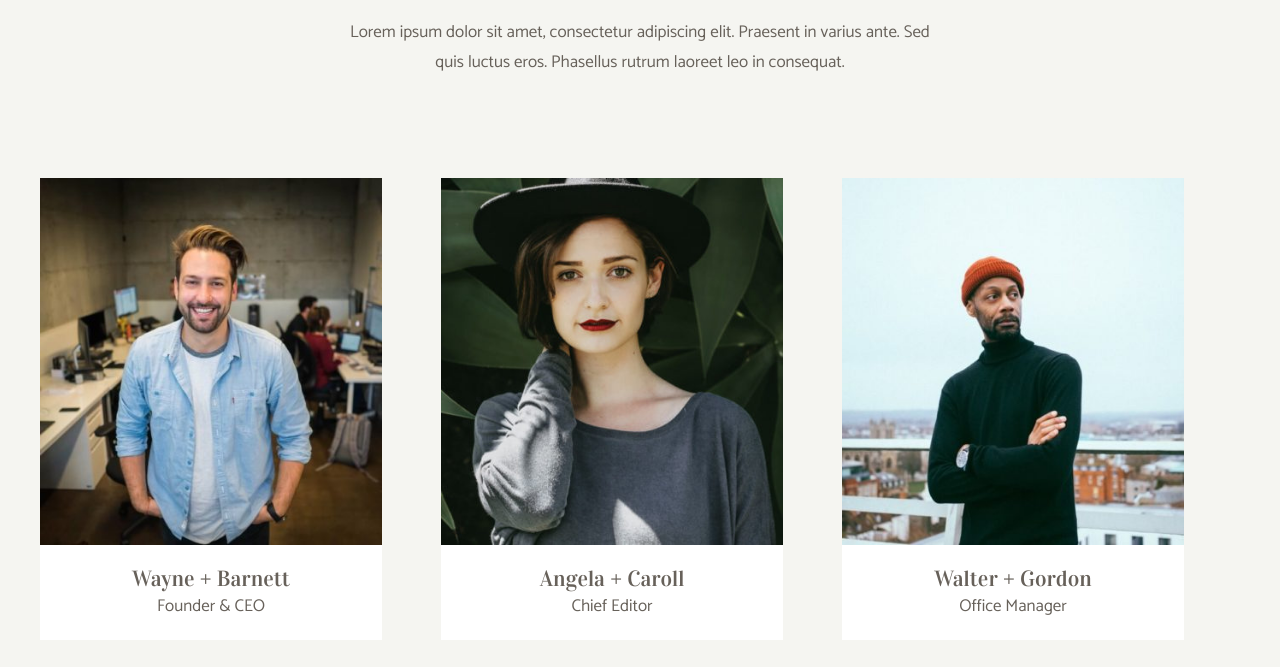
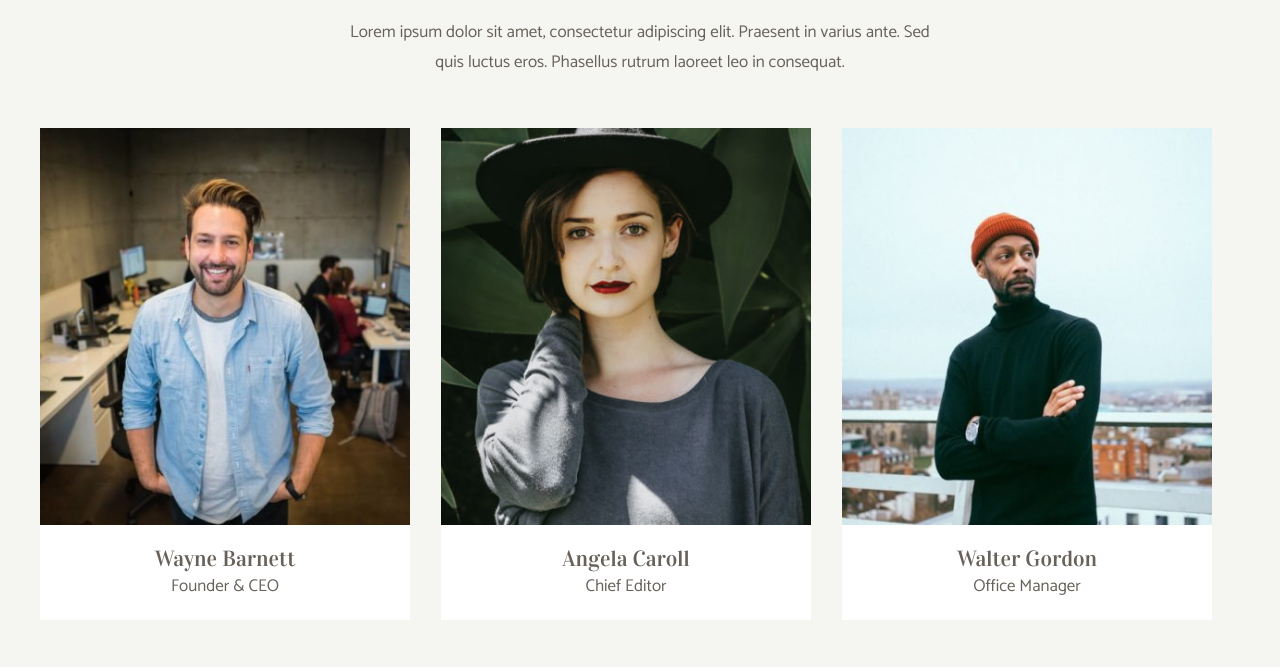
Before and after one commit to Pavel-Stefano/js-our-team, a plain HTML site: page our-team-base/index.html in a window 1280 px wide. Shown: the part 107-774 px from the top of the page. Drawn offline with Linux system fonts and the light colour scheme.

Commit message:
refactoring

```diff
--- a/our-team-base/index.html
+++ b/our-team-base/index.html
@@ -45,6 +45,8 @@
         <div class="form-container">
           <label for="name">Name </label>
           <input type="text" id="name" />
+          <label for="lastName">last Name</label>
+          <input type="text" id="lastName" />
           <label for="role">Role </label>
 
           <input type="text" id="role" />
--- a/our-team-base/index.js
+++ b/our-team-base/index.js
@@ -32,7 +32,7 @@
 // 1) definire un array di oggetti che rappresentano i membri del team.
 
 const teamMembers = [
-    //Barnett
+    //Barnett:
     {
         immagine:"img/wayne-barnett-founder-ceo.jpg",
         nome: "Wayne ",
@@ -76,38 +76,56 @@ const teamMembers = [
     }
 ];
 
-// console.log(teamMembers);  // bracket notation
+
+const teamContainer = document.querySelector(".team-container");
+
+function stampaTeam() {  // funzione per stampare tutti gli oggetti
+
+    teamContainer.removeChild(teamContainer.firstElementChild);  // rimuovo il primo elemento
+
+    for(let i = 0; i < teamMembers.length; i++) {
+        stampaMembers(teamMembers[i]);    // funzione per stampare un singolo oggetto
+    }
+}
+stampaTeam();
 
 
-// 2) // Ogni membro ha le informazioni necessarie per stampare la relativa card: Nome, Ruolo e Foto.
+function stampaMembers(member){
+    console.log(member)
+    const card = document.createElement('div');
+    card.setAttribute('class', 'team-card');
+    const cardContainer = `
+            <div class= "card-image">
+                <img src= "${member.immagine}"
+                 alt= "Wayne Barnett"/>
+            </div>
+             <div class="card-text">
+               <h3>${member.nome} ${member.cognome}</h3>
+                  <p>${member.ruolo}</p>
+            </div>
+       `;
 
-let teamContainer = document.querySelector(".team-container");
-// console.log(teamContainer);
-teamContainer.removeChild(teamContainer.firstElementChild);
+       card.innerHTML = cardContainer;
+       teamContainer.appendChild(card);
+}
 
 
+const button = document.getElementById("addMemberButton");
+button.addEventListener("click", addMember);
 
-// 2.1) creiamo le card con un ciclo per stampare le card
-for(let i = 0; i < teamMembers.length; i++){
-    let removeCard = document.querySelector('.team-card');  // rimuovo l'elemento creato in html
-    console.log(removeCard)
+function addMember(){
+    const nome = document.getElementById("name").value;
+    const cognome = document.getElementById("lastName").value;
+    const ruolo = document.getElementById("role").value;     // prendo i valori inseriti dall'utente
+    const image = document.getElementById("image").value;
 
-    // creo una variabile per le card
-    let card = document.createElement("div");
-    console.log(card);
-    card.setAttribute("class", "team-card");
-    teamContainer.append(card);
-    card.innerHTML = `
-        <div class="team-card">
-            <div class="card-image">
-              <img
-                src="${teamMembers[i].immagine}"
-                alt="Wayne Barnett"
-              />
-            </div>
-            <div class="card-text">
-              <h3>${teamMembers[i].nome} + ${teamMembers[i].cognome}</h3>
-              <p>${teamMembers[i].ruolo}</p>
-            </div>
-    `;
+    const newMember = {
+        nome:nome,
+        cognome: cognome,
+        ruolo:ruolo,
+        immagine:image,
+    }
+    teamMembers.push(newMember);
+    console.log(teamMembers);
+    stampaMembers(newMember);
 }
```
